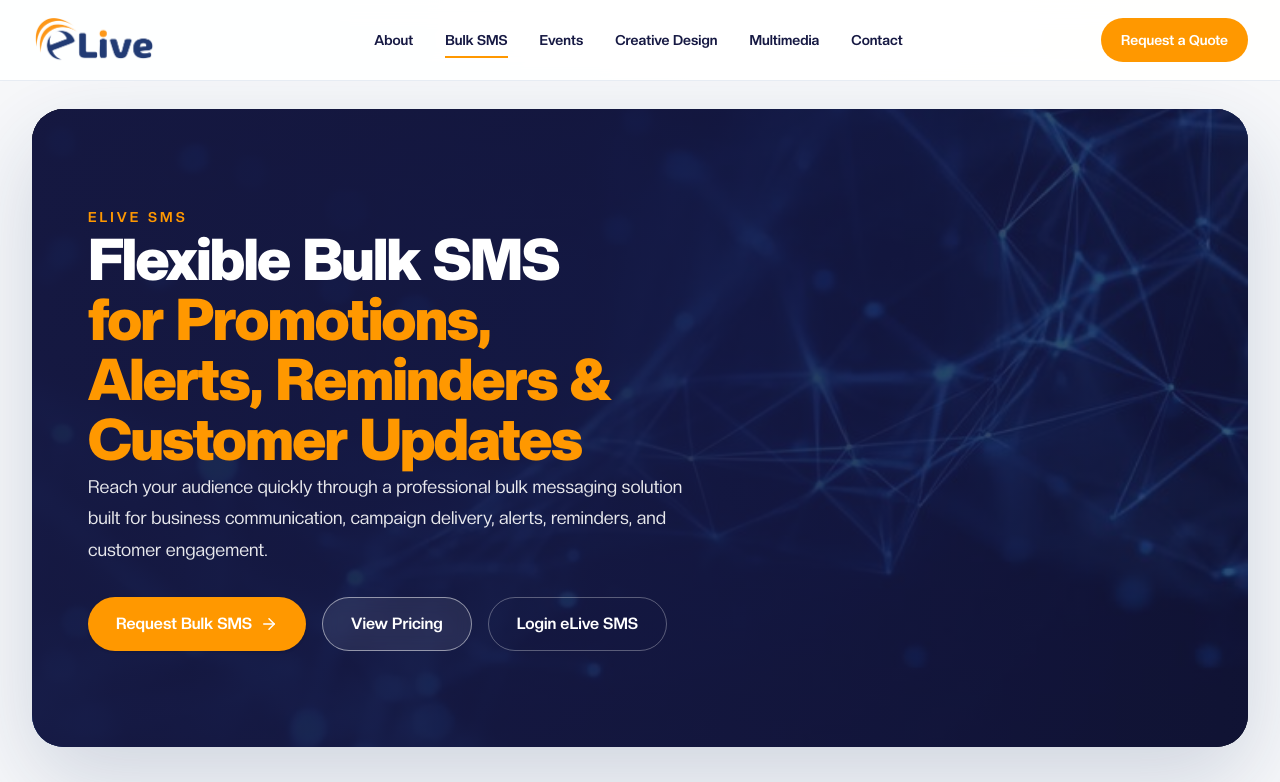
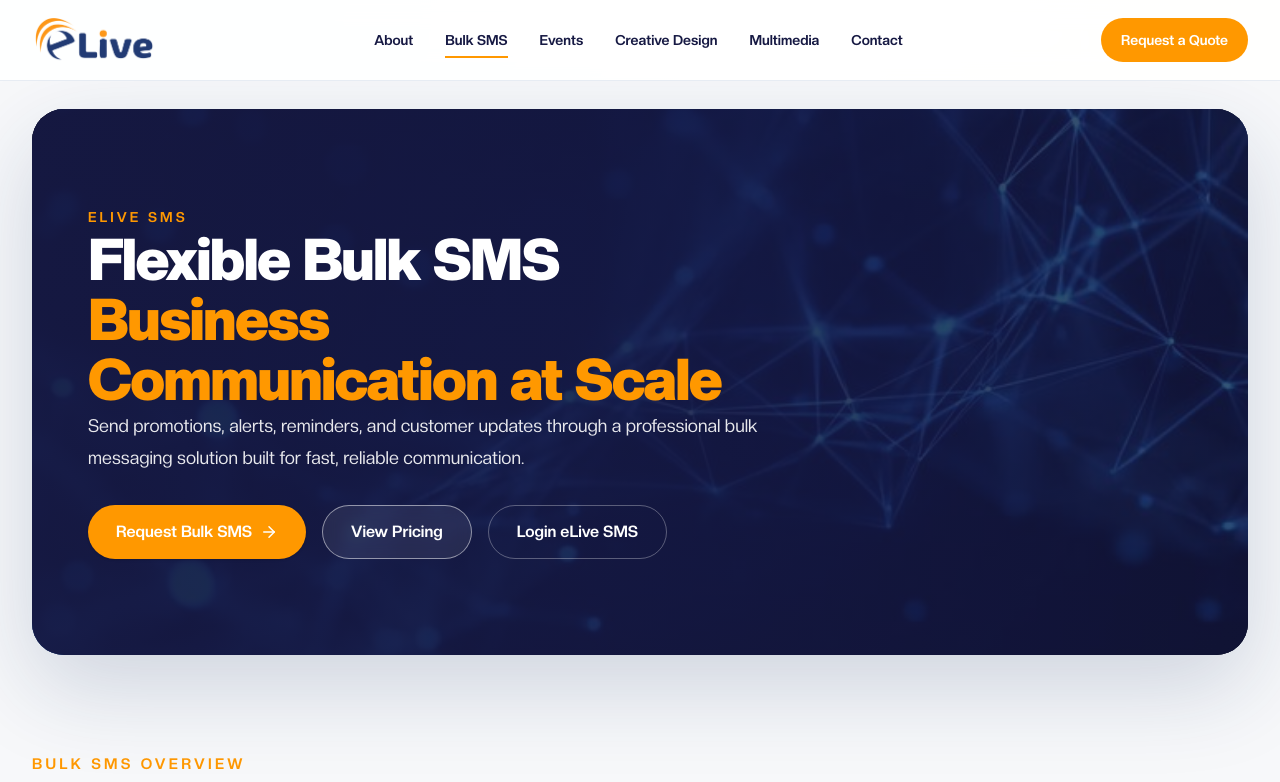
Before and after one commit to kite255/elive-website, a Next.js app: page /bulksms in a window 1280 px wide. Shown: the top 782 px of the page. Built offline with nearby package versions, Linux system fonts and the light colour scheme.

Commit message:
Refine hero messaging for clarity and consistency

```diff
--- a/app/bulksms/page.tsx
+++ b/app/bulksms/page.tsx
@@ -248,7 +248,7 @@
             Flexible Bulk SMS
           </span>
           <span className="block max-w-[760px] text-[var(--color-elive-accent)]">
-            for Promotions, Alerts, Reminders & Customer Updates
+            Business Communication at Scale
           </span>
         </motion.h1>
 
@@ -256,9 +256,7 @@
           variants={fadeUp}
           className="mt-6 max-w-2xl text-base leading-8 text-white/90 md:text-lg"
         >
-          Reach your audience quickly through a professional bulk messaging
-          solution built for business communication, campaign delivery,
-          alerts, reminders, and customer engagement.
+          Send promotions, alerts, reminders, and customer updates through a professional bulk messaging solution built for fast, reliable communication.
         </motion.p>
 
         <motion.div
```
